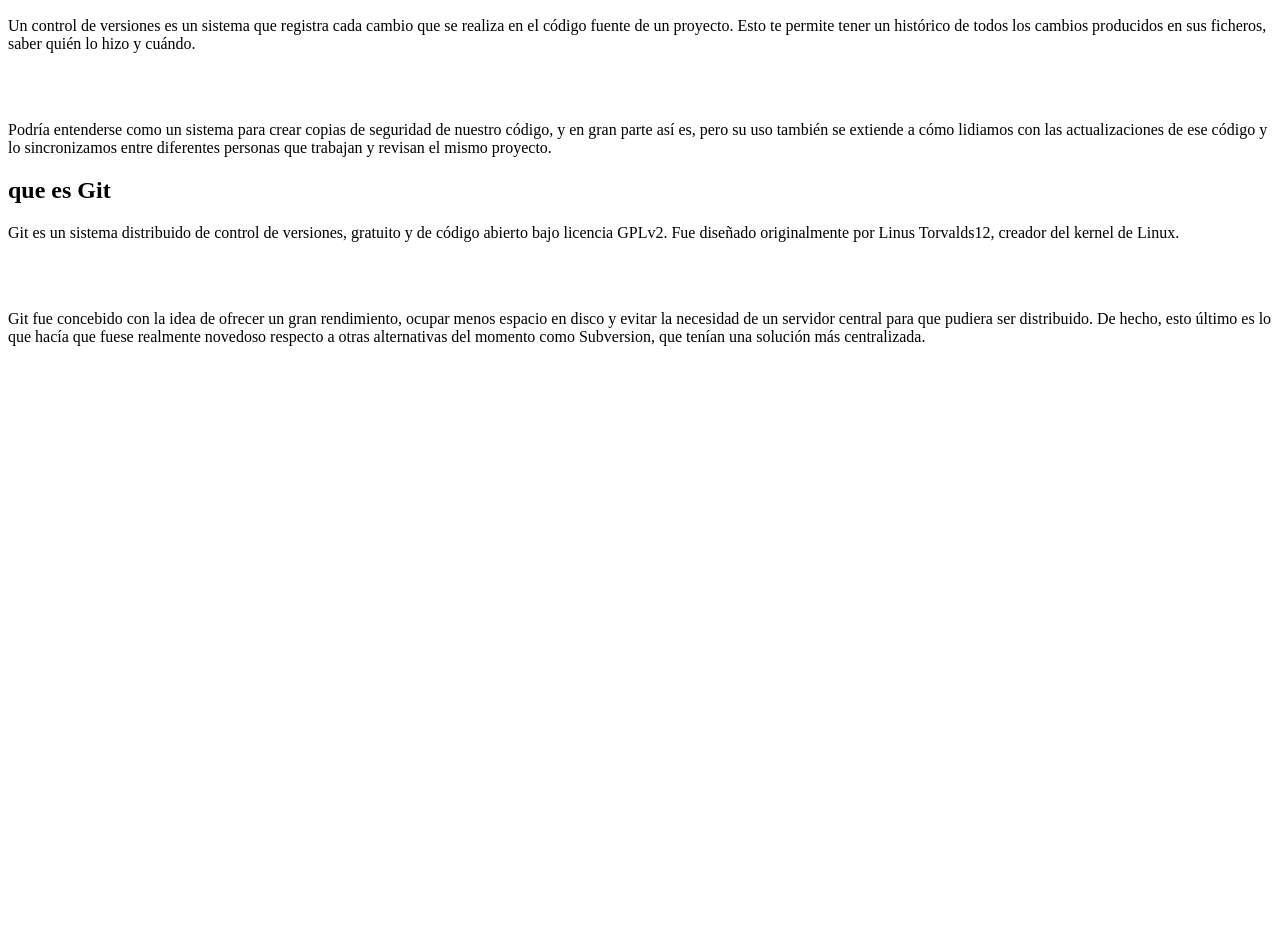
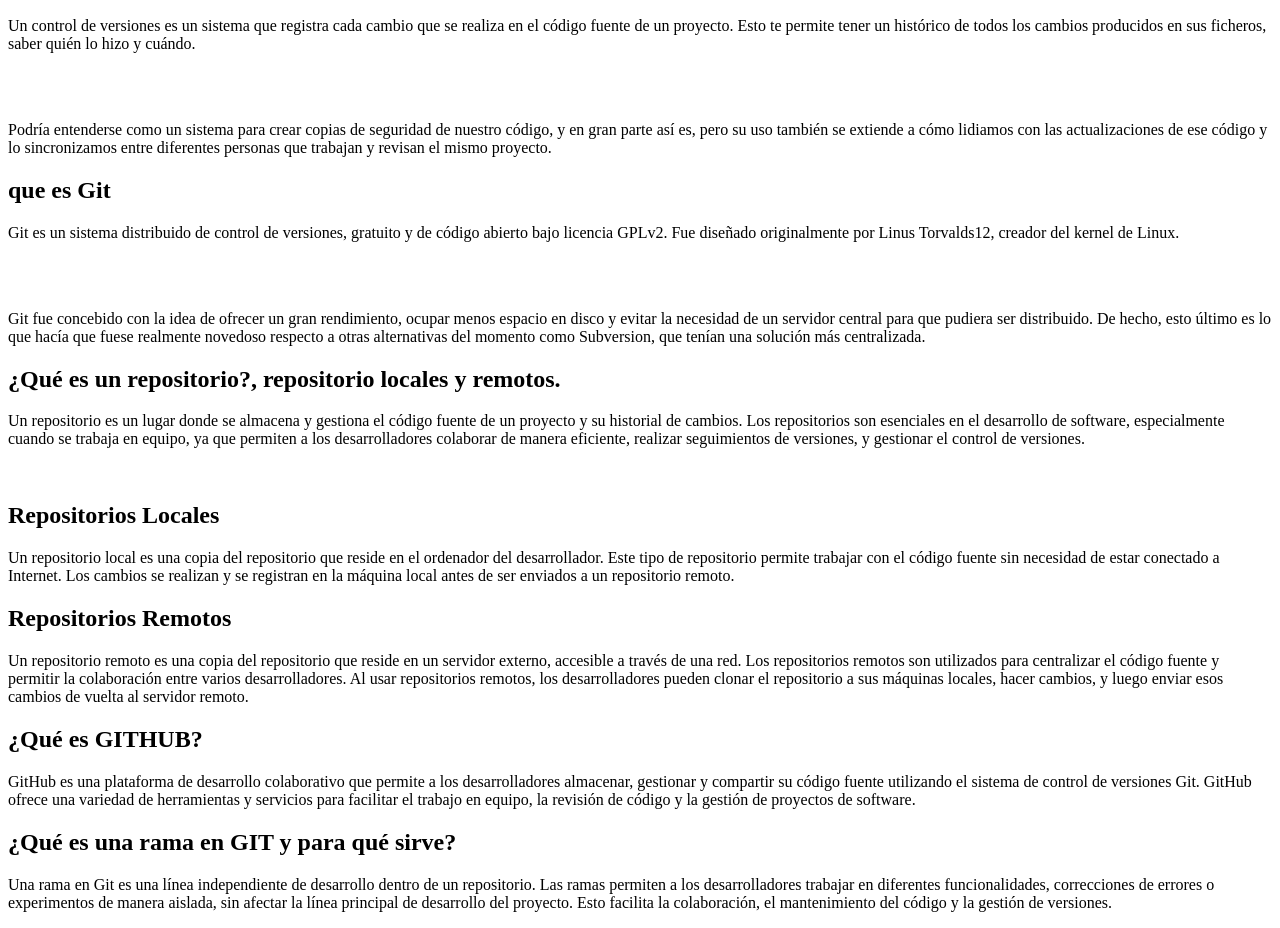
Before and after one commit to akikosaver12/workshop-GIT, a plain HTML site: page pruebra.html in a window 1280 px wide. Shown: the part 110-1038 px from the top of the page. Before the commit the page ends 800 px from the top, so only its background shows below. Drawn offline with Linux system fonts and the light colour scheme.

Commit message:
nuevos avanses con el progama

```diff
--- a/pruebra.html
+++ b/pruebra.html
@@ -28,11 +28,6 @@
 
 
 
-
-
-
-
-
     <div class="comtededor2">
         <h2>que es Git</h2>
         <div class="texto2">
@@ -51,7 +46,60 @@
     </div>
 
 
+    <div class="contededor3">
+        <h2>¿Qué es un repositorio?, repositorio locales y remotos.</h2>
+        <div class="texto3">
+            <p>Un repositorio es un lugar donde se almacena y gestiona
+                 el código fuente de un proyecto y su historial de cambios.
+                 Los repositorios son esenciales en el desarrollo de software,
+                  especialmente cuando se trabaja en equipo, ya que permiten a
+                  los desarrolladores colaborar de manera eficiente, realizar
+                  seguimientos de versiones, y gestionar el control de versiones.</p>
 
 
+                  <br>
+
+
+        </div>
+        <h2>Repositorios Locales</h2>
+        <div class="texto4">
+            <p>Un repositorio local es una copia del repositorio que reside en el
+                ordenador del desarrollador. Este tipo de repositorio permite trabajar
+                con el código fuente sin necesidad de estar conectado a Internet.
+                Los cambios se realizan
+                y se registran en la máquina local antes de ser enviados a un repositorio remoto.</p>
+        </div>
+        <h2>Repositorios Remotos</h2>
+        <div class="texto5">
+            <p>Un repositorio remoto es una copia del repositorio que
+                 reside en un servidor externo, accesible a través de una red.
+                  Los repositorios remotos son utilizados para centralizar el código fuente
+                   y permitir la colaboración entre varios desarrolladores. Al usar repositorios
+                    remotos, los desarrolladores pueden clonar el repositorio a sus máquinas
+                locales, hacer cambios, y luego enviar esos cambios de vuelta al servidor remoto.</p>
+        </div>
+    </div>
+
+
+    <div class="contededor4">
+        <h2>¿Qué es GITHUB?</h2>
+        <div class="texto6">
+            <p>GitHub es una plataforma de desarrollo colaborativo que permite
+                a los desarrolladores almacenar, gestionar y compartir su código
+                fuente utilizando el sistema de control de versiones Git.
+                 GitHub ofrece una variedad de herramientas y servicios para facilitar el
+                 trabajo en equipo, la revisión de código y la gestión de proyectos de software.</p>
+        </div>
+    </div>
+
+
+    <div class="contededor5">
+        <h2>¿Qué es una rama en GIT y para qué sirve?</h2>
+        <div class="texto7">
+            <p>Una rama en Git es una línea independiente de desarrollo dentro de un repositorio. Las ramas permiten a los desarrolladores trabajar en diferentes funcionalidades, correcciones de errores o experimentos de manera aislada, sin afectar la línea principal de desarrollo del proyecto. Esto facilita la colaboración, el mantenimiento del código y la gestión de versiones.
+
+            </p>
+        </div>
+    </div>
 </body>
 </html>
```
